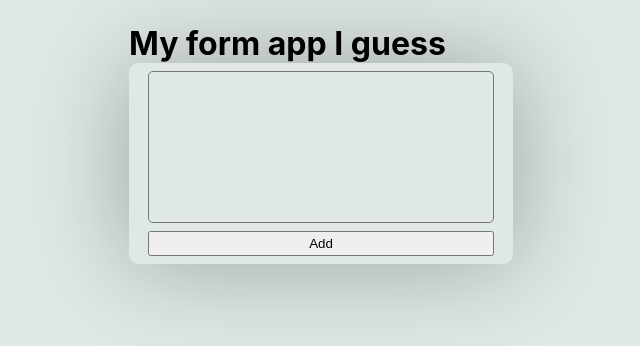
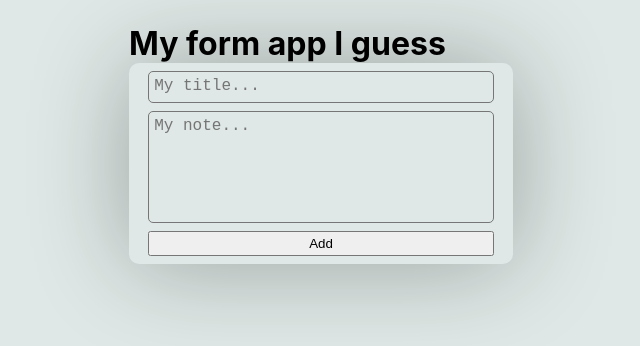
Before and after one commit to KumaCatz/ITC-react-project-notes, a React (Create React App) app: page / in a window 1280 px wide. Shown: the top 346 px of the page, without its empty margins (319-959 px from the left). Built offline with nearby package versions, Linux system fonts and the light colour scheme.

Commit message:
note title display

```diff
--- a/src/components/NoteForm.jsx
+++ b/src/components/NoteForm.jsx
@@ -37,9 +37,17 @@ function NoteForm() {
             <form>
                 <h1>My form app I guess</h1>
                 <fieldset className="fieldset">
+                    <div className="note-title">
+                        <textarea
+                            type="text"
+                            placeholder="My title..."
+                            >
+                        </textarea>
+                    </div>
                     <div className="textarea">
                         <textarea
                             id="textarea"
+                            placeholder="My note..."
                             value={ input }
                             onChange={ handleChange }
                             onKeyDown={ handleKeyDown }
--- a/src/css/NoteForm.css
+++ b/src/css/NoteForm.css
@@ -21,10 +21,18 @@ form {
     box-shadow: 0 0 99px rgba(0, 0, 0, 0.3);
 }
 
+.textarea, .note-title {
+    width: 90%;
+    display: flex;
+}
+
+.note-title {
+    height: 2em;
+    margin-bottom: .5em;
+}
+
 .textarea {
-    width: 90%;
     flex-grow: 1;
-    display: flex;
 }
 
 textarea {
```
